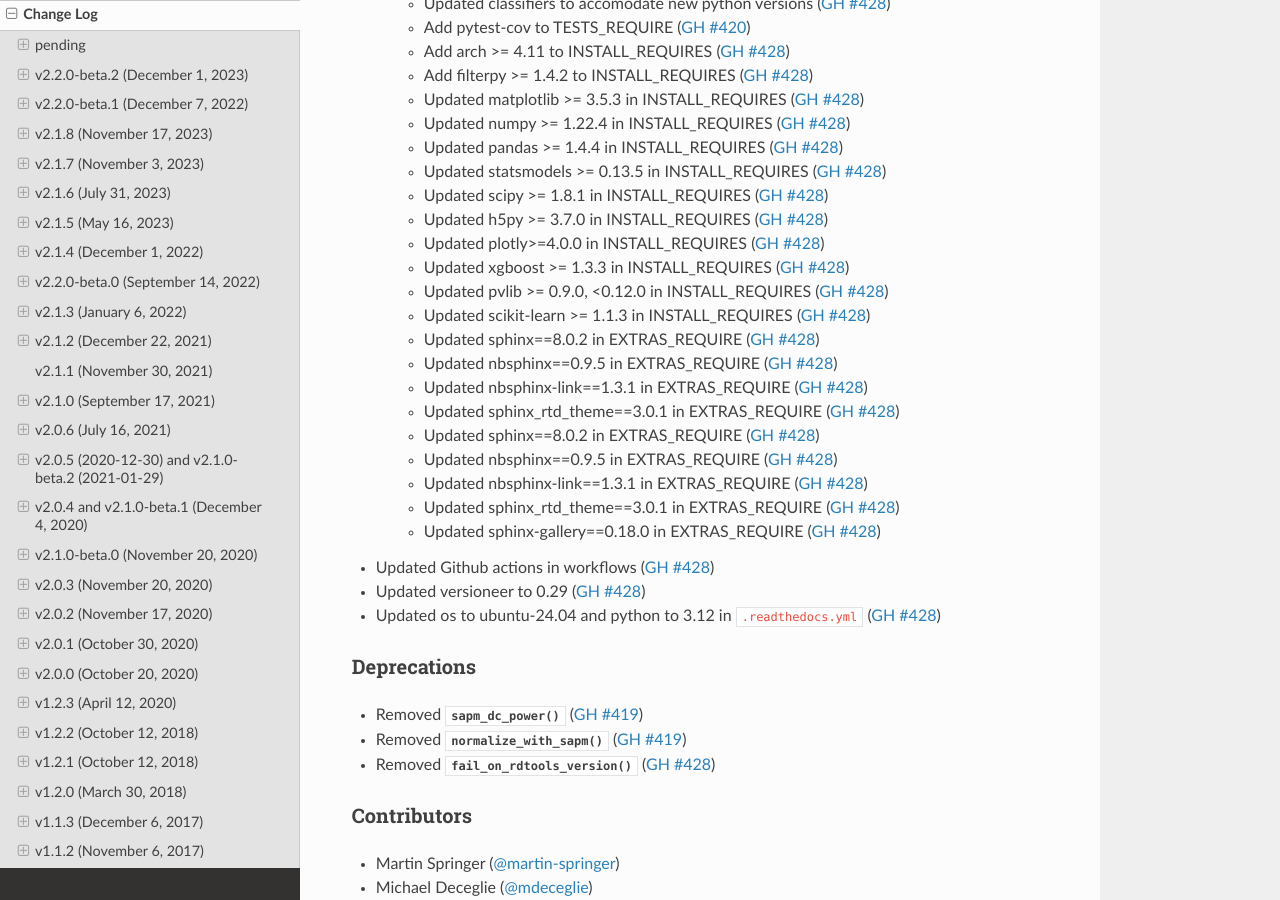
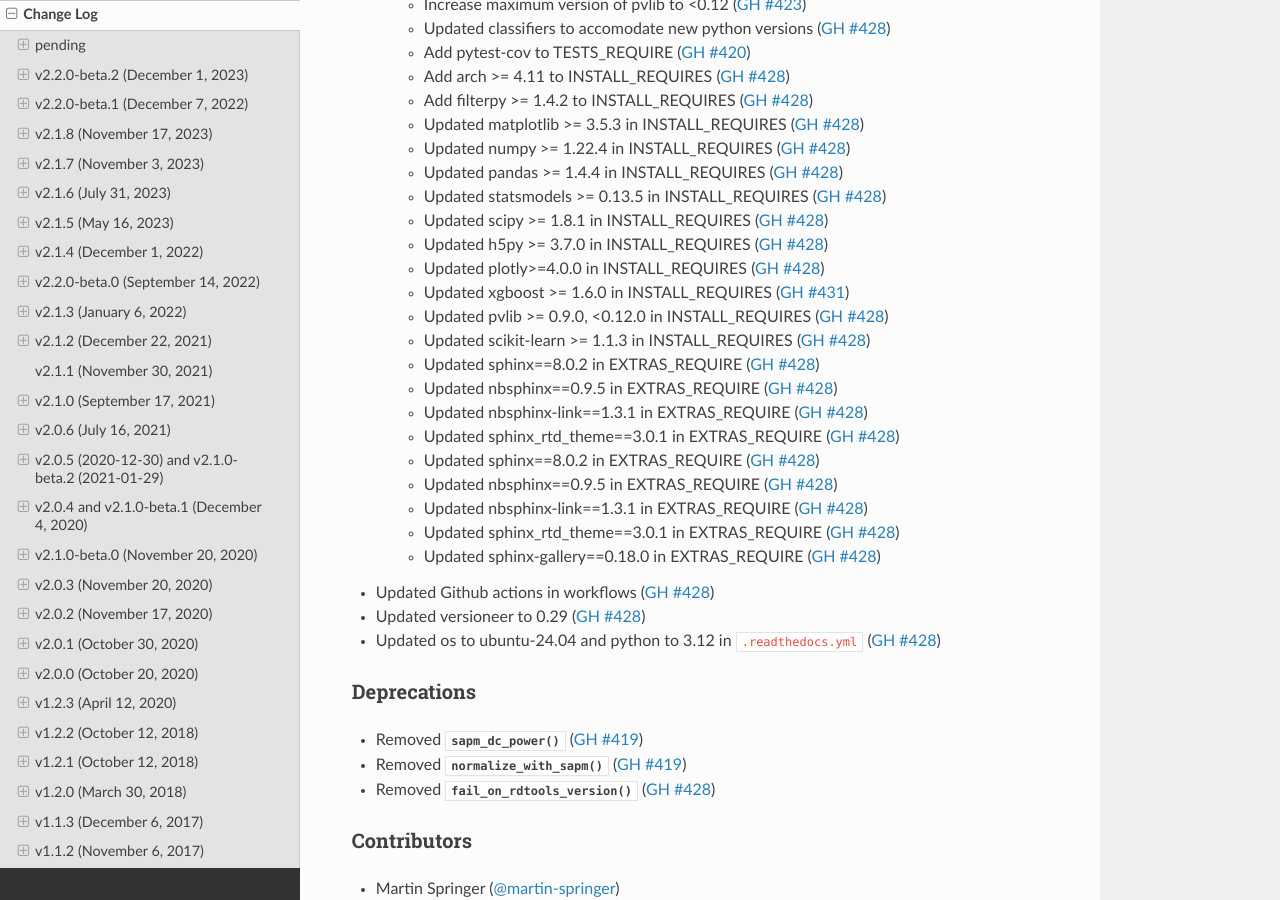
Before and after one commit to NREL/rdtools, a Sphinx documentation site: the page built from docs/sphinx/source/changelog.rst, in a window 1280 px wide and 900 px high, scrolled down 3533 px. Built offline with Sphinx 7.4.7 and the Read the Docs theme 3.1.0, drawn with Linux system fonts in a browser that asks for light colours; pages that are not in the unit, such as notebooks, are missing from menus; some of the changed text lies outside the part shown.

Commit message:
add to change log

```diff
--- a/docs/sphinx/source/changelog/pending.rst
+++ b/docs/sphinx/source/changelog/pending.rst
@@ -88,6 +88,7 @@
     * Updated scikit-learn==1.1.3 in ``requirements_min.txt`` (:pull:`428`)
     * Updated arch==4.11 in ``requirements_min.txt`` (:pull:`428`)
     * Updated filterpy==1.4.5 in ``requirements_min.txt`` (:pull:`428`)
+    * Updated xgboost==1.6.0 in ``requirements_min.txt`` (:pull:`431`)
 
     * Updated appnope==0.1.4 in ``notebook_requirements.txt`` (:pull:`428`)
     * Updated argon2-cffi==23.1.0 in ``notebook_requirements.txt`` (:pull:`428`)
@@ -151,7 +152,7 @@
     * Updated scipy >= 1.8.1 in INSTALL_REQUIRES (:pull:`428`)
     * Updated h5py >= 3.7.0 in INSTALL_REQUIRES (:pull:`428`)
     * Updated plotly>=4.0.0 in INSTALL_REQUIRES (:pull:`428`)
-    * Updated xgboost >= 1.3.3 in INSTALL_REQUIRES (:pull:`428`)
+    * Updated xgboost >= 1.6.0 in INSTALL_REQUIRES (:pull:`431`)
     * Updated pvlib >= 0.9.0, <0.12.0 in INSTALL_REQUIRES (:pull:`428`)
     * Updated scikit-learn >= 1.1.3 in INSTALL_REQUIRES (:pull:`428`)
     * Updated sphinx==8.0.2 in EXTRAS_REQUIRE (:pull:`428`)
```
